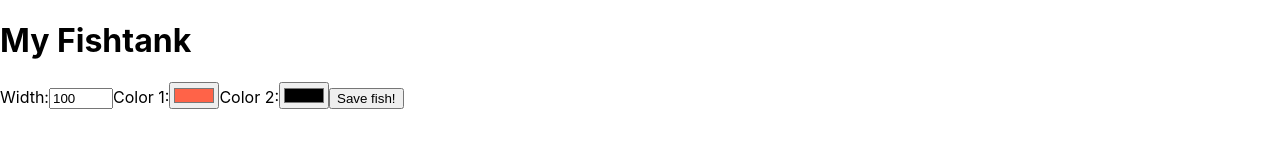
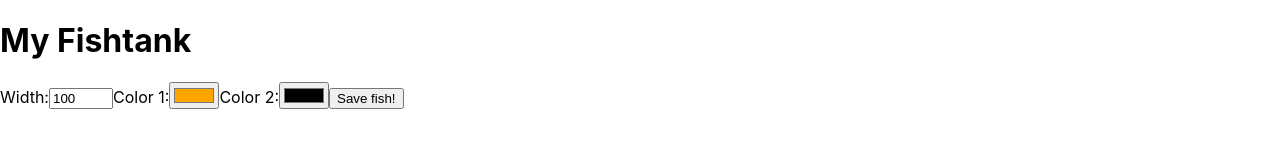
Before and after one commit to jfisher396/fishtank, a React (Create React App) app: page / in a window 1280 px wide. Shown: the top 157 px of the page. Built offline with nearby package versions, Linux system fonts and the light colour scheme; no server answers.

Commit message:
fish color set by props down from app to tank to fish

```diff
--- a/src/App.js
+++ b/src/App.js
@@ -6,10 +6,12 @@ import API from "./utils/API";
 
 function App() {
   const [addFishFormData, setAddFishFormData] = useState({
-    color1: "#ff6348",
-    color2: "black",
+    color1: "#FFA500",
+    color2: "#000000",
     width: 100,
   });
+
+  const [retrieveFish, setRetrieveFish] = useState([]);
 
   const handleFishFormChange = (event) => {
     const { name, value } = event.target;
@@ -22,14 +24,25 @@ function App() {
   const saveFishButton = (event) => {
     event.preventDefault();
     API.saveFish(addFishFormData).then((res) => {
-      console.log('fish saved')
-    })
-  }
+      API.getAllFish().then((res) => {
+        setRetrieveFish(res.data);
+      });
+      setAddFishFormData({
+        color1: "#FFA500",
+        color2: "#000000",
+        width: 100,
+      });
+    });
+  };
   return (
     <>
       <h1>My Fishtank</h1>
-      <AddFishForm formData={addFishFormData} changeHandler={handleFishFormChange} formSubmit={saveFishButton} />
-      <Tank />
+      <AddFishForm
+        formData={addFishFormData}
+        changeHandler={handleFishFormChange}
+        formSubmit={saveFishButton}
+      />
+      <Tank fishFromDb={retrieveFish} />
     </>
   );
 }
--- a/src/components/Fish/Fish.js
+++ b/src/components/Fish/Fish.js
@@ -9,12 +9,12 @@ function Fish(props) {
       height: `${height}px`,
     },
     body: {
-      backgroundColor: props.color,
+      backgroundColor: props.color1,
       width: `${props.width * 0.7}px`,
       height: `${height}px`,
     },
     tail: {
-      background: `linear-gradient(45deg, transparent 0%, transparent 50%, ${props.color} 50%, ${props.color} 100%)`,
+      background: `linear-gradient(45deg, transparent 0%, transparent 50%, ${props.color1} 50%, ${props.color1} 100%)`,
       width: `${height}px`,
     },
   }
--- a/src/components/Tank/Tank.js
+++ b/src/components/Tank/Tank.js
@@ -3,20 +3,23 @@ import "./Tank.css";
 import Fish from "../Fish/Fish";
 import API from "../../utils/API"
 
-function Tank() {
+function Tank(props) {
+
+  // console.log(props.fishFromDb)
   const [fishes, setFishes] = useState([]);
 
   useEffect(() => {
       API.getAllFish().then((res) => {
+          console.log(res.data)
           setFishes(res.data)
       })
-  }, [])
+  }, [props.fishFromDb])
 
   return (
     <>
       <div className="Tank">
         {fishes.map((fish) => (
-          <Fish key={fish.width} color={fish.color} width={fish.width} />
+          <Fish key={fish.id} color1={fish.color1} color2= {fish.color2} width={fish.width} />
         ))}
       </div>
       <div>
```
